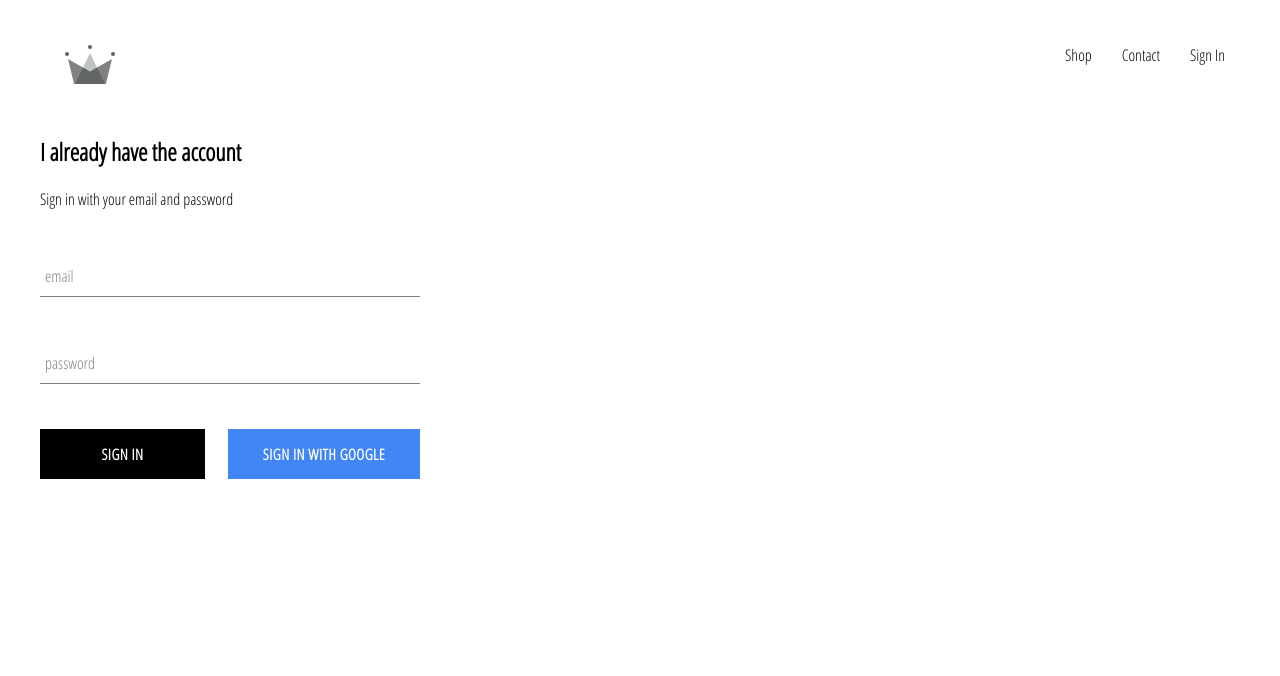
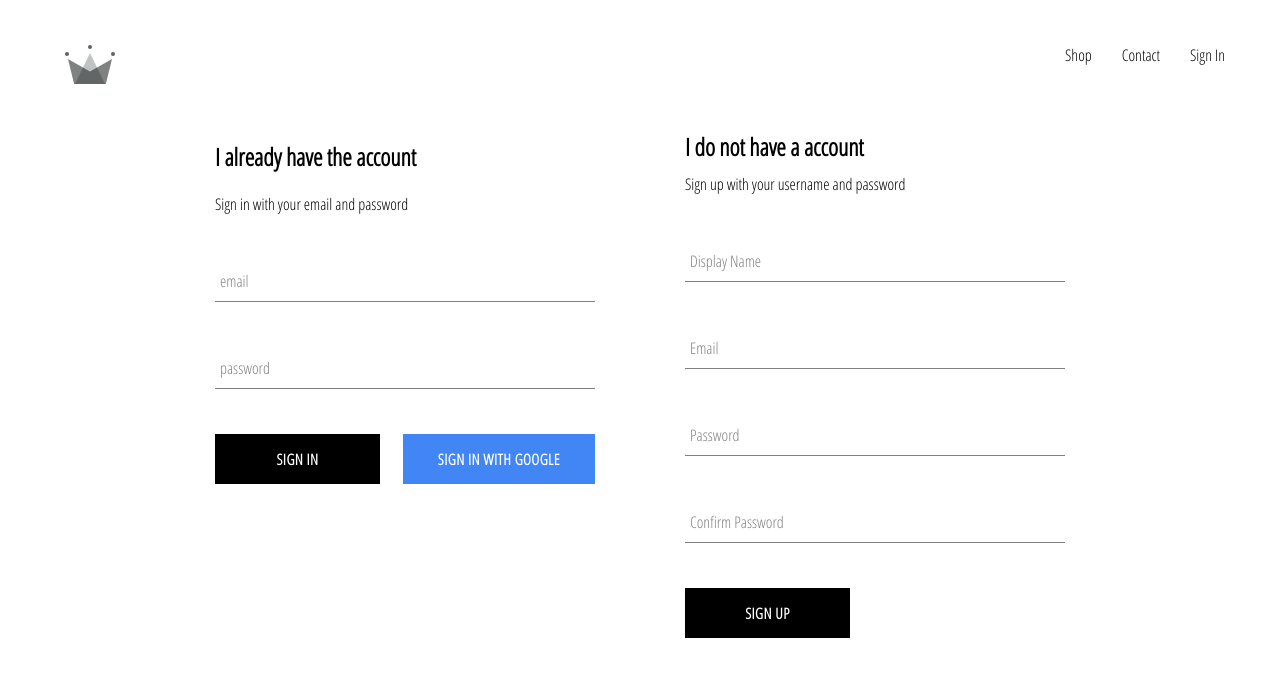
Before and after one commit to 3gwebtrain/complete-react, a React (Create React App) app: page /signin in a window 1280 px wide. Shown: the top 676 px of the page. Built offline with nearby package versions, Linux system fonts and the light colour scheme; no server answers.

Commit message:
signup integrated

```diff
--- a/src/App.js
+++ b/src/App.js
@@ -1,7 +1,7 @@
 import React from 'react';
 import { Route, Switch } from 'react-router-dom';
 
-import {auth} from './firebase/firebase.utils';
+import { auth, createUserProfileDocument } from './firebase/firebase.utils';
 import firebase from 'firebase/app';
 
 import './App.css';
@@ -26,9 +26,25 @@ class App extends React.Component {
     unsubscribeFromAuth = null;
 
     componentDidMount() {
-        this.unsubscribeFromAuth = firebase.auth().onAuthStateChanged((user) => {
-           this.setState({currentUser:user});
-           console.log(user);
+        this.unsubscribeFromAuth = firebase.auth().onAuthStateChanged( async userAuth => {
+
+            if(userAuth){
+
+                const userRef = await createUserProfileDocument(userAuth);
+
+                userRef.onSnapshot(snapShot => {
+                    this.setState({
+                        currentUser : {
+                            id: snapShot.id,
+                            ...snapShot.data()
+                            }
+                    })
+                })
+
+            }
+
+            this.setState({currentUser:userAuth});
+
         });
     }
 
--- a/src/components/sign-in/sign-in.component.jsx
+++ b/src/components/sign-in/sign-in.component.jsx
@@ -36,7 +36,7 @@ class SignIn extends React.Component {
                 <form onSubmit={this.handleSubmit}>
                     <FormInput name="email" label="email" handleChange={this.handleChange} type="email" required value={this.state.email} />
                     <FormInput label="password" name="password" handleChange={this.handleChange} type="password" required value={this.state.password} />
-                    <div class="buttons">
+                    <div className="buttons">
                         <CustomButton type="submit">Sign In</CustomButton>
                         <CustomButton onClick={signInWithGoogle} isGoogleSignIn>Sign In with Google</CustomButton>
                     </div>
--- /dev/null
+++ b/src/components/sign-up/sign-up.component.jsx
@@ -0,0 +1,102 @@
+import React from 'react';
+
+import FormInput from './../form-input/form-input.component';
+import CustomButton  from './../custom-button/custom-button.component';
+
+import { auth, createUserProfileDocument } from './../../firebase/firebase.utils';
+
+import './sign-up.styles.scss';
+
+class SignUp extends React.Component {
+    constructor(){
+        super();
+        this.state ={
+            displayName:'',
+            email:'',
+            password:'',
+            confirmPassword:''
+        };
+    }
+
+    handleSubmit = async event => {
+        event.preventDefault();
+
+        const { displayName, email, password, confirmPassword } = this.state;
+
+        if (password !== confirmPassword) {
+          alert("passwords don't match");
+          return;
+        }
+
+        try {
+          const { user } = await auth.createUserWithEmailAndPassword(
+            email,
+            password
+          );
+
+          await createUserProfileDocument(user, { displayName });
+
+          this.setState({
+            displayName: '',
+            email: '',
+            password: '',
+            confirmPassword: ''
+          });
+        } catch (error) {
+          console.error(error);
+        }
+    };
+
+    handleChange = event => {
+    const { name, value } = event.target;
+
+    this.setState({ [name]: value });
+    };
+
+    render() {
+        const { displayName, email, password, confirmPassword } = this.state;
+        return(
+            <div className="sign-up">
+                <h2 className="title">I do not have a account</h2>
+                <span>Sign up with your username and password</span>
+                <form onSubmit={this.handleSubmit} className="sign-up-form">
+                    <FormInput
+                        type='text'
+                        name='displayName'
+                        value={displayName}
+                        onChange={this.handleChange}
+                        label='Display Name'
+                        required
+                    />
+                    <FormInput
+                        type='email'
+                        name='email'
+                        value={email}
+                        onChange={this.handleChange}
+                        label='Email'
+                        required
+                    />
+                    <FormInput
+                        type='password'
+                        name='password'
+                        value={password}
+                        onChange={this.handleChange}
+                        label='Password'
+                        required
+                    />
+                    <FormInput
+                        type='password'
+                        name='confirmPassword'
+                        value={confirmPassword}
+                        onChange={this.handleChange}
+                        label='Confirm Password'
+                        required
+                    />
+                    <CustomButton type='submit'>SIGN UP</CustomButton>
+                </form>
+            </div>
+        )
+    }
+}
+
+export default SignUp;
--- /dev/null
+++ b/src/components/sign-up/sign-up.styles.scss
@@ -0,0 +1,9 @@
+.sign-up {
+    display: flex;
+    flex-direction: column;
+    width: 380px;
+
+    .title {
+        margin: 10px 0;
+    }
+}
--- a/src/firebase/firebase.utils.js
+++ b/src/firebase/firebase.utils.js
@@ -13,6 +13,35 @@ const config = {
     measurementId: "G-5LZELCMRMR"
 };
 
+
+export const createUserProfileDocument = async (userAuth, additionalData) => {
+
+    if(!userAuth) return;
+
+    const userRef = firestore.doc(`users/${userAuth.uid}`);
+
+    const snapShot = await userRef.get();
+
+    if(!snapShot.exist) {
+
+        const { displayName, email } = userAuth;
+        const createAt= new Date();
+
+        try {
+            await userRef.set({
+                displayName,
+                email,
+                createAt,
+                ...additionalData
+            })
+        } catch(error){
+            console.log('error creating user', error.message);
+        }
+    }
+
+    return userRef;
+}
+
 firebase.initializeApp(config);
 
 export const auth = firebase.auth();
--- a/src/pages/sign-in-sign-up/sign-in-sign-up.component.jsx
+++ b/src/pages/sign-in-sign-up/sign-in-sign-up.component.jsx
@@ -3,10 +3,12 @@ import React from 'react';
 import './sign-in-sign-up.style.scss';
 
 import SignIn from './../../components/sign-in/sign-in.component';
+import SignUp from './../../components/sign-up/sign-up.component';
 
 const SignInSignUpPage = () => (
     <div className='sign-in-and-sign-up'>
         <SignIn />
+        <SignUp />
     </div>
 );
 
--- a/src/pages/sign-in-sign-up/sign-in-sign-up.style.scss
+++ b/src/pages/sign-in-sign-up/sign-in-sign-up.style.scss
@@ -0,0 +1,6 @@
+.sign-in-and-sign-up {
+    width: 850px;
+    display: flex;
+    justify-content: space-between;
+    margin: 30px auto;
+}
```
